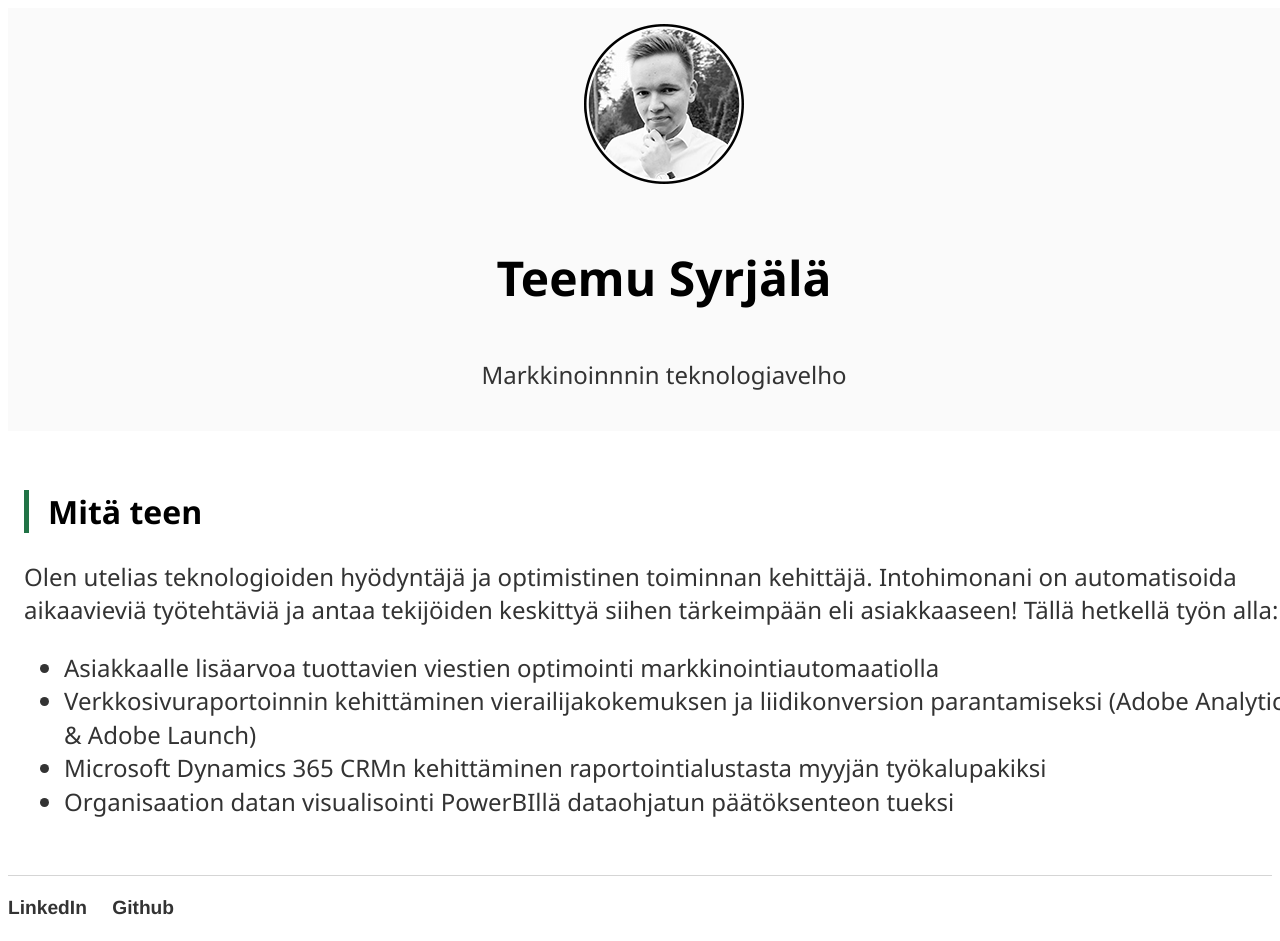
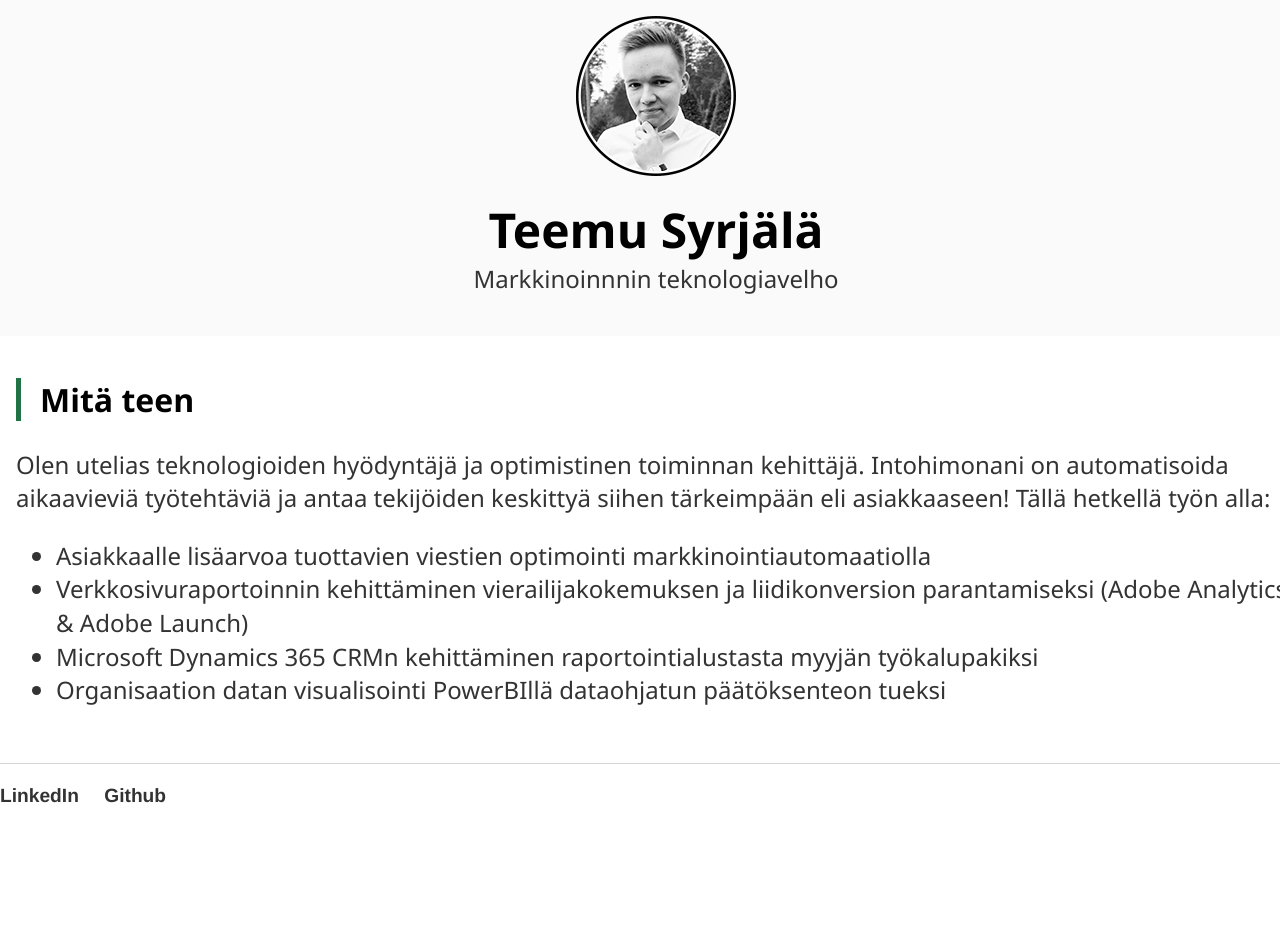
Before and after one commit to T3mmu/t3mmu.github.io, a Jekyll site: the page built from index.html, in a window 1280 px wide. Built offline with Jekyll 4.4.1, drawn with Linux system fonts in a browser that asks for light colours; after the commit the page ends 900 px from its top, so only the background shows below that.

Commit message:
Update index and css

```diff
--- a/css/main.css
+++ b/css/main.css
@@ -1,5 +1,6 @@
 body {
     font-family:"Segoe UI",'Helvetica', 'Arial', 'Sans-Serif';
+    margin: 0;
 }
 nav ul, footer ul {
     font-family:'Helvetica', 'Arial', 'Sans-Serif';
@@ -20,7 +21,7 @@ a:hover {
 }
 h1 {
     font-size: 3em;
-    margin-bottom: auto;
+    margin:0;
 }
 p {
     font-size: 1.5em;
@@ -29,9 +30,9 @@ p {
 }
 
 .tagline{
-    margin: 0.2em 0em 1em 0em;
     font-size: 1.5rem;
     font-weight: 300;
+    margin: 0;
 }
 
 ul {
@@ -62,6 +63,7 @@ section {
 .about-me-section {
   background-color: #fafafa;
   display: block;
+  padding-top: 3em
   margin-left: auto;
   margin-right: auto;
   text-align: center;
--- a/index.html
+++ b/index.html
@@ -3,10 +3,14 @@ layout: default
 title: Teemu Syrjälä
 description: Olen utelias ja optimistinen toiminnan kehittäjä. Intohimonani on automatisoida työtehtäviä ja  mahdollistaa keskittyminen siihen tärkeimpään eli asiakkaaseen!
 ---
-<section class="about-me-section mb-1">
- 	<img class="mb-1" src="/assets/teemu_w160.png" alt="Teemu Syrjälä">
-	<h1 class="mb-1">Teemu Syrjälä</h1>
+<section class="about-me-section">
+  <div>
+  <img class="mb-1" src="/assets/teemu_w160.png" alt="Teemu Syrjälä">
+  </div>
+  <div>
+  <h1 class="">Teemu Syrjälä</h1>
 	<p class="tagline mb-1"> Markkinoinnnin teknologiavelho</p>
+  </div>
 </section>
 
 <section class="mb-1">
```
